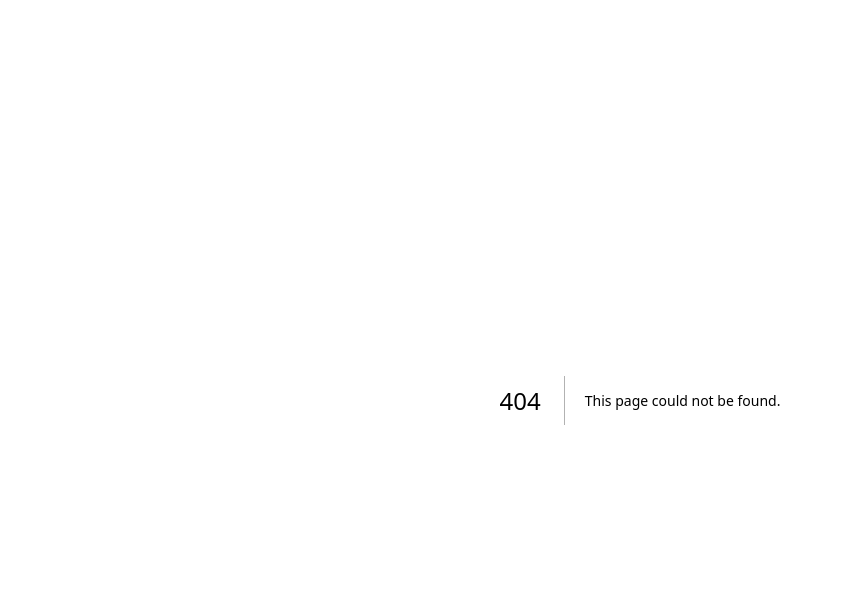
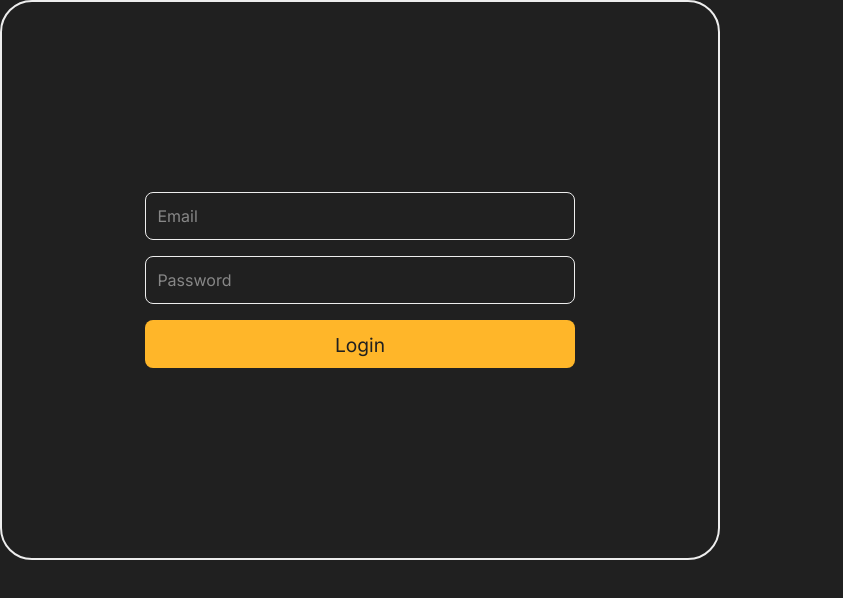
Before and after one commit to FlexCodeRashing/flex-code-frontend, a Next.js app: page /login in a window 1280 px wide. Before the commit this address had no page. Shown: the top 598 px of the page, without its empty margins (0-843 px from the left). Built offline with nearby package versions, Linux system fonts and the light colour scheme.

Commit message:
Add AuthCard module, /login page

```diff
--- /dev/null
+++ b/src/app/login/page.tsx
@@ -0,0 +1,10 @@
+"use server"
+
+import AppLayout from "@/modules/AppLayout/module"
+import AuthCard from "@/modules/AuthCard/module"
+
+export default async function Page() {
+    return <AppLayout classes={"flex-align"}>
+        <AuthCard />
+    </AppLayout>
+}
--- /dev/null
+++ b/src/modules/AuthCard/module.css
@@ -0,0 +1,32 @@
+.login-card {
+    border-radius: 2rem;
+    height: 35rem;
+    width: 45rem;
+    border: .15rem solid var(--foreground);
+}
+
+/*.login-card__form {*/
+/*    width: 80%;*/
+/*}*/
+
+.login-card__input {
+    height: 3rem;
+    width: 60%;
+    border-radius: .5rem;
+    border: .12rem solid var(--foreground);
+    padding: .7rem;
+}
+
+.login-card__button {
+    height: 3rem;
+    width: 60%;
+    border-radius: .5rem;
+    padding: .7rem;
+    color: var(--background);
+    background-color: var(--accent);
+    font-size: 1.2rem;
+}
+
+.login-card__button:hover {
+    filter: brightness(85%);
+}
--- /dev/null
+++ b/src/modules/AuthCard/module.tsx
@@ -0,0 +1,23 @@
+"use client"
+
+import React from "react";
+import "./module.css"
+import Form from "next/form";
+
+interface ModuleProps {
+    type?: "login" | "register"
+}
+
+export default function Module({ type = "login" }: ModuleProps) {
+    function submit_login(formData: FormData) {
+
+        alert(`${formData.get("email")}\n${formData.get("password")}`);
+    }
+    return <div className={"login-card flex-align"}>
+        <Form action={submit_login} className={"login-card__form flex-align flex-col gap-4 justify-start"}>
+            <input className={"login-card__input"} name={"email"} type={"email"} placeholder={"Email"}/>
+            <input className={"login-card__input"} name={"password"} type={"password"} placeholder={"Password"}/>
+            <button className={"login-card__button"} type={"submit"}>Login</button>
+        </Form>
+    </div>
+}
```
